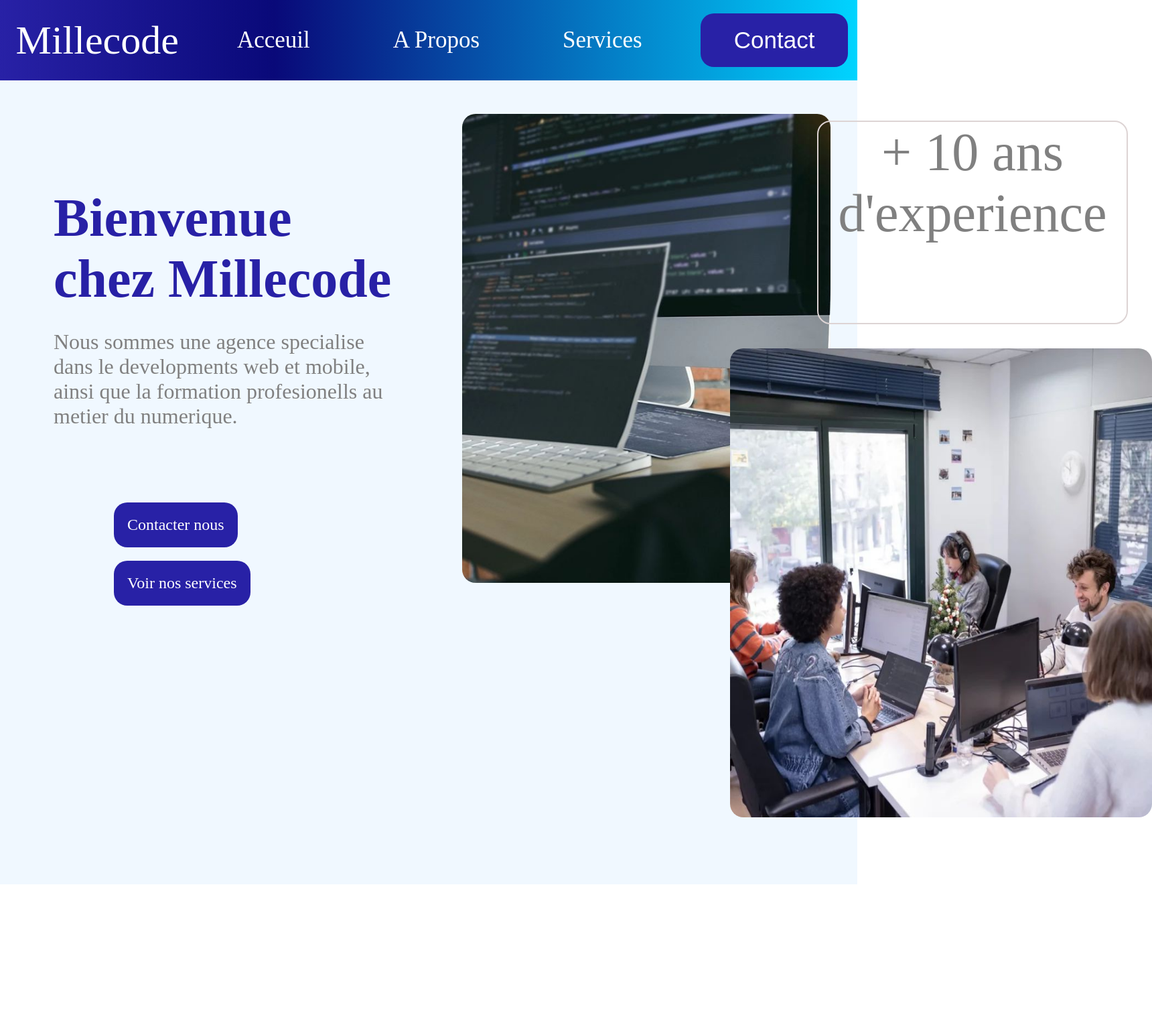
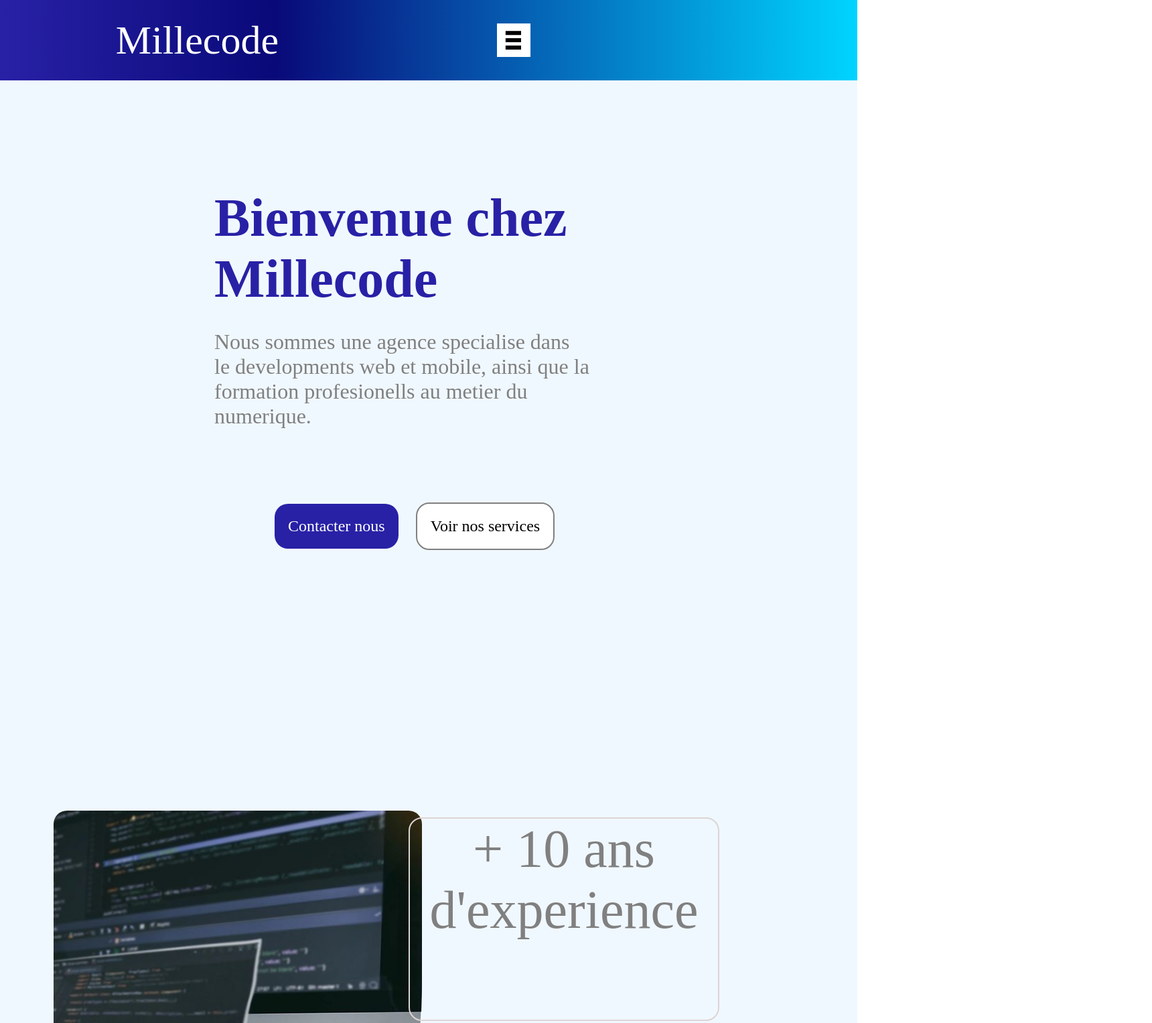
Before and after one commit to AYANMILLE/projet-challenge, a plain HTML site: page index.html in a window 1280 px wide. Shown: the top 1527 px of the page at 67% size, 1720 px wide, since content can reach past the window. Before the commit the page ends 1320 px from the top, so only its background shows below. Drawn offline with Linux system fonts and the light colour scheme.

Commit message:
version 2

```diff
--- a/index.html
+++ b/index.html
@@ -7,6 +7,7 @@
   <body>
     <header>
       <div class="logo">Millecode</div>
+      <div><img src="./Assets/download.png" height="50" width="50" /></div>
       <div class="menu">
         <a>Acceuil</a>
         <a>A Propos</a>
@@ -31,8 +32,8 @@
           </div>
 
           <div class="contact">
-            <a>Contacter nous</a>
-            <a>Voir nos services</a>
+            <a href="" id="un">Contacter nous</a>
+            <a href="" id="deux">Voir nos services</a>
           </div>
         </div>
 
--- a/style.css
+++ b/style.css
@@ -17,6 +17,10 @@ header {
   display: flex;
   justify-content: space-around;
   align-items: center;
+}
+
+header img {
+  display: none;
 }
 
 header .logo {
@@ -53,7 +57,9 @@ header button {
 }
 
 header button:hover {
-  background-color: black;
+  background-color: white;
+  color: black;
+  border: 2px solid gray;
 }
 
 /*/ section 1  /*/
@@ -85,8 +91,9 @@ header button:hover {
   font-size: 3vh;
 }
 
-#section1 .contact a {
+#section1 .contact #un {
   padding: 20px;
+  text-decoration: none;
   background-color: #2821a6;
   color: white;
   margin: 10px;
@@ -95,8 +102,10 @@ header button:hover {
   transition: 0.5s;
 }
 
-#section1 .contact a:hover {
-  background-color: black;
+#section1 .contact #un:hover {
+  background-color: white;
+  color: black;
+  border: 2px solid grey;
 }
 
 #section1 #one {
@@ -122,6 +131,11 @@ header button:hover {
   width: 550px;
   height: 700px;
   border-radius: 20px;
+  transition: 0.5s;
+}
+
+#section1 .image1:hover {
+  transform: rotate(5deg);
 }
 
 #section1 .image2 {
@@ -132,6 +146,11 @@ header button:hover {
   height: 700px;
   border-radius: 20px;
   z-index: 1;
+  transition: 0.5s;
+}
+
+#section1 .image2:hover {
+  transform: rotate(5deg);
 }
 
 #section1 .experience {
@@ -144,4 +163,60 @@ header button:hover {
   text-align: center;
   border-radius: 20px;
   font-size: 80px;
+  transition: 0.5s;
 }
+
+#section1 .experience:hover {
+  transform: rotate(5deg);
+}
+
+#section1 .contact #deux {
+  padding: 20px;
+  text-decoration: none;
+  background-color: white;
+  color: black;
+  margin: 10px;
+  border-radius: 20px;
+  display: inline-block;
+  transition: 0.5s;
+  border: 2px solid gray;
+}
+
+#section1 .contact #deux:hover {
+  background-color: #2821a6;
+  color: white;
+}
+
+@media screen and (max-width: 1459px) {
+  #section1 .bienvenu {
+    display: flex;
+    flex-direction: column;
+  }
+
+  #section1 {
+    width: 100%;
+    height: 300vh;
+    background-color: aliceblue;
+  }
+
+  #section1 #one {
+    margin-left: 30vh;
+  }
+
+  #section1 .image {
+    width: 50%;
+    position: relative;
+    margin-left: 10vh;
+  }
+
+  header img {
+    display: block;
+  }
+
+  header .menu {
+    display: none;
+  }
+  header button {
+    display: none;
+  }
+}
```
Also changed, not shown: Assets/download.png (added).
